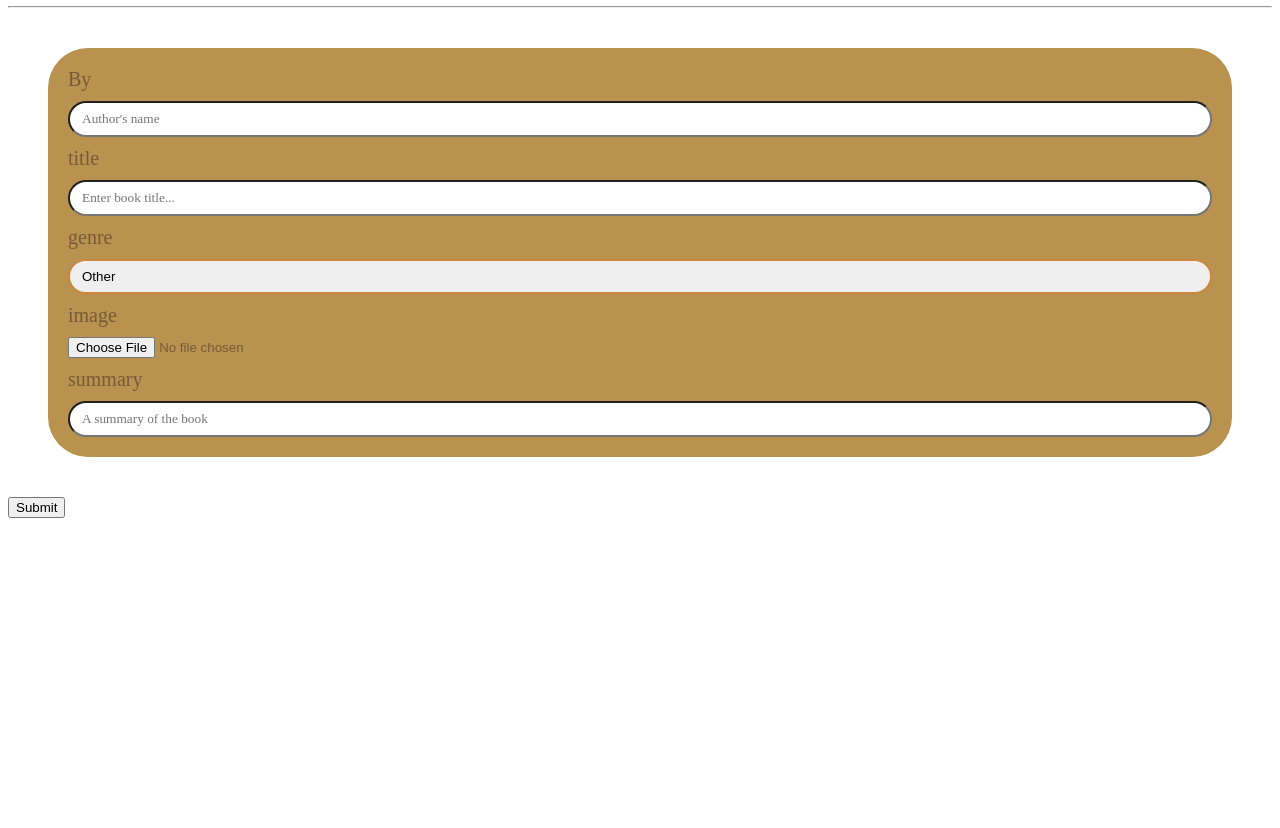
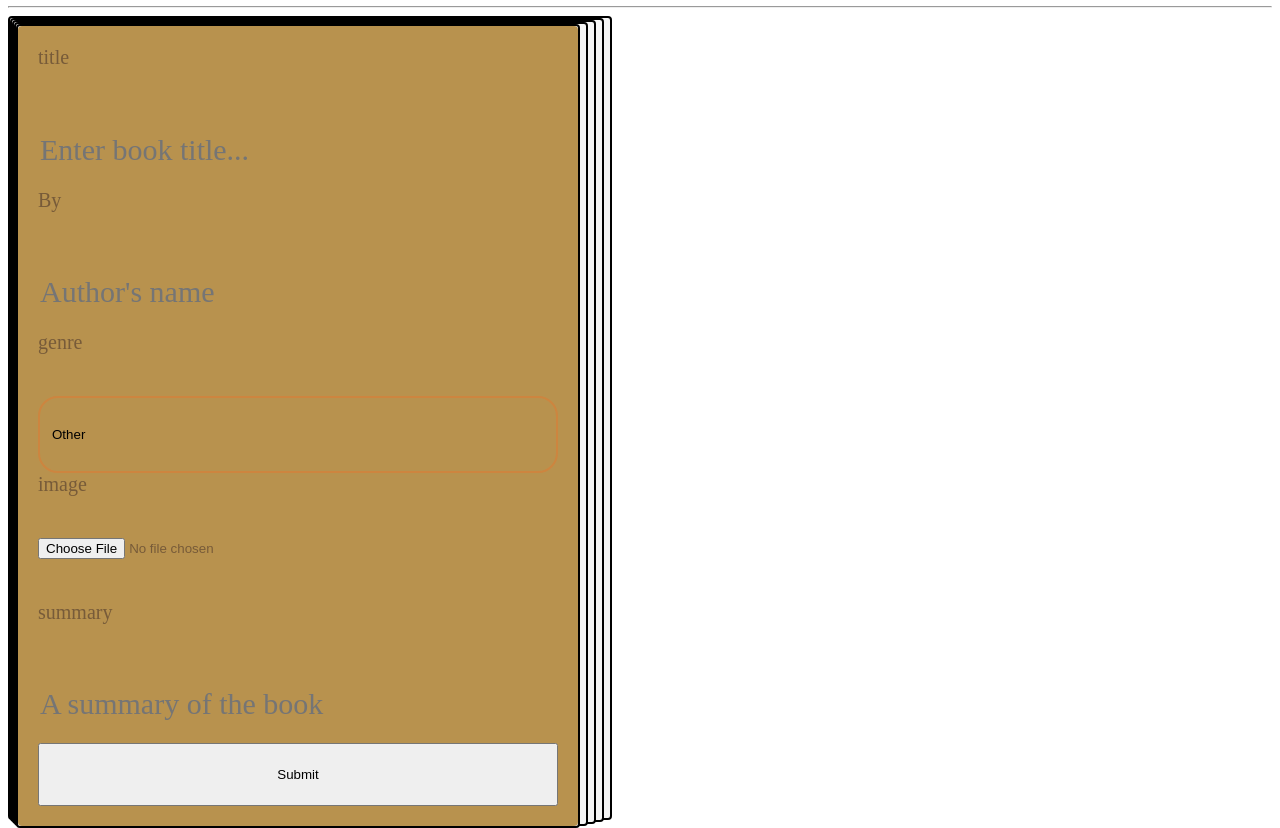
Before and after one commit to KGeox/OpenPage, a Django app: page /create-book in a window 1280 px wide. Shown: the part 66-894 px from the top of the page. Before the commit the page ends 584 px from the top, so only its background shows below. Run offline with Django 5.2, Linux system fonts and the light colour scheme.

Commit message:
improving and making forms and  css better

```diff
--- a/main/templates/main/book.html
+++ b/main/templates/main/book.html
@@ -8,6 +8,7 @@
     </div>
     <hr>
     <div>
+
         <div  style="align-items: center">
 
             <div class="book_title"><h1>{{ book.title }}</h1></div>
--- a/main/templates/main/create_book_form.html
+++ b/main/templates/main/create_book_form.html
@@ -5,15 +5,46 @@
     <div>
     <form method="POST" enctype="multipart/form-data" action="">
         {% csrf_token %}
-        <div class="book_design">
-            By {{ form.author }}
-            title {{ form.title }}
-            genre {{ form.genre }}
-            image {{ form.image }}
-            summary {{ form.summary }}
+        <div class="page"><div class="page1"><div class="page2"><div class="page3"><div class="page4">
+           <div class="book_design">
+               title {{ form.title }}
+               By {{ form.author }}
+               genre {{ form.genre }}
+
+               image {{ form.image }}
+               <img id="image_preview" src="#" alt="Book image preview" style="display: none; max-width: 200px; margin-top: 10px;" />
+               summary {{ form.summary }}
+
+               <input type="submit" value="Submit">
         </div>
-        <input type="submit" value="Submit">
+        </div></div></div></div></div>
+
     </form>
     </div>
 
+    <script>
+        const imageInput=document.getElementById('image_ID');
+        const imagePreview = document.getElementById('image_preview');
+
+        if (imageInput) {
+            imageInput.addEventListener('change', function(){
+                const file =this.files[0];
+                if (file) {
+                    const reader = new FileReader();
+
+                    reader.addEventListener('load', function() {
+                        imagePreview.setAttribute('src', this.result);
+                        imagePreview.style.display = 'block';
+                    });
+
+                    reader.readAsDataURL(file);
+                }
+                else {
+                    imagePreview.style.display= 'none';
+                }
+            });
+        }
+    </script>
+
+
 {% endblock %}
--- a/static/css/main.css
+++ b/static/css/main.css
@@ -191,24 +191,29 @@ a{
 }
 
 .book_design{
+    width: 520px;
+    height: 760px;
     display: grid;
-    gap: 10px;
+    /*gap: 10px;*/
     background-color: #b8924e;
     color: #775b39;
     font-size: 20px;
-    border-radius: 40px;
-    margin: 40px;
+    border-radius: 4px;
     padding: 20px;
 }
 
 .form_info{
+    background: none;
+    border: none;
     border-radius: 40px;
-    padding: 8px 30px 8px 12px;
+    /*padding: 8px 30px 8px 12px;*/
     font-family: ui-monospace;
+    font-size: 30px;
 }
 
 .form_select{
     appearance: none;
+    background: none;
     -webkit-appearance: none;
     -moz-appearance: none;
     border-radius: 20px;
@@ -225,7 +230,41 @@ a{
     font-style: italic;
 }
 
-
+.page{
+    width: 600px;
+    height: 800px;
+    background-color: whitesmoke;
+    border: 2px solid black;
+    border-radius: 4px;
+}
+.page1{
+    width: 590px;
+    height: 800px;
+    background-color: whitesmoke;
+    border: 2px solid black;
+    border-radius: 4px;
+}
+.page2{
+    width: 580px;
+    height: 800px;
+    background-color: whitesmoke;
+    border: 2px solid black;
+    border-radius: 4px;
+}
+.page3{
+    width: 570px;
+    height: 800px;
+    background-color: whitesmoke;
+    border: 2px solid black;
+    border-radius: 4px;
+}
+.page4{
+    width: 560px;
+    height: 800px;
+    background-color: whitesmoke;
+    border: 2px solid black;
+    border-radius: 4px;
+}
 
 @media (max-width: 900px) {
     .home_container{
--- a/templates/main.html
+++ b/templates/main.html
@@ -2,7 +2,7 @@
 <!DOCTYPE html>
 <html lang="en">
 <head>
-    <meta http-equiv="refresh" content="10">
+    <meta http-equiv="refresh" content="100">
     <meta name="viewport" content="width=device-width, initial-scale=1.0">
     <meta charset="UTF-8">
     <title>OpenPage</title>
```
